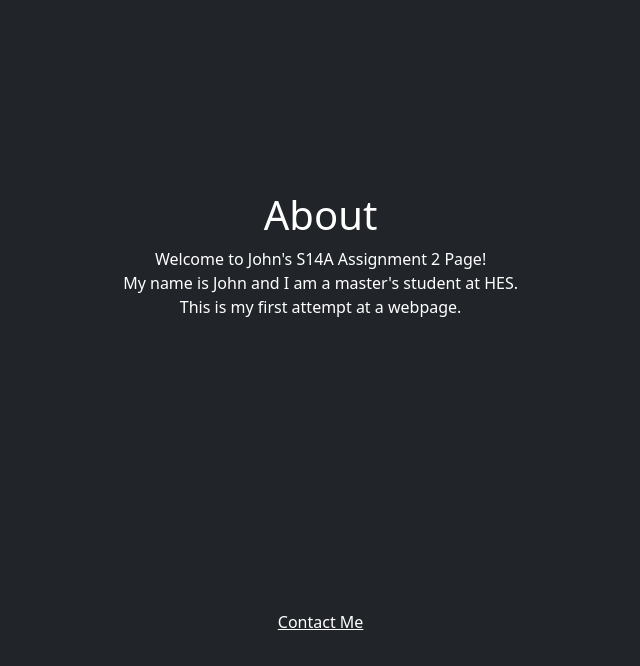
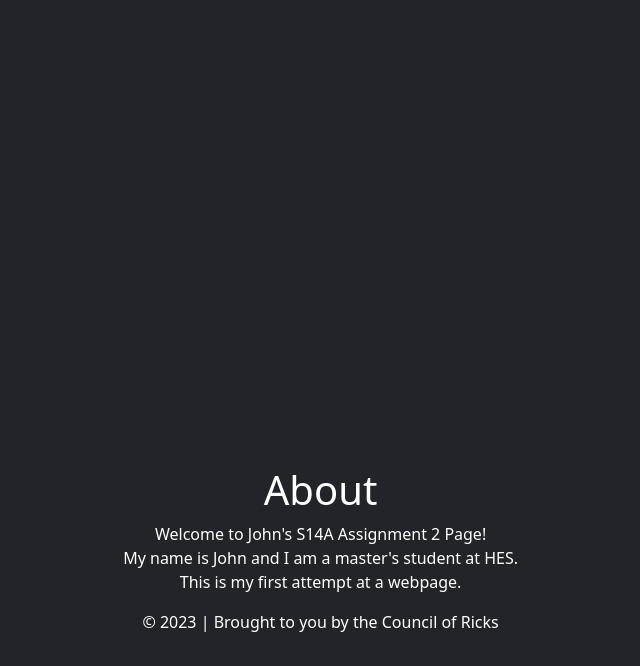
Before and after one commit to ywu385/s14a2023_assign2, a Flask app: page /about in a window 1280 px wide. Shown: the part 134-800 px from the top of the page, without its empty margins (324-964 px from the left). Run offline with Flask 3, Linux system fonts and the light colour scheme.

Commit message:
Append new footer

```diff
--- a/templates/_footer.html
+++ b/templates/_footer.html
@@ -1,3 +1,3 @@
-<footer class="mt-auto text-white-50">
-    <p><a href="yuw385@g.harvard.edu" class="text-white">Contact Me</a></p>
-  </footer>
+<footer class="footer text-center">
+  <p>&copy; 2023 | Brought to you by the Council of Ricks</p>
+</footer>
```
